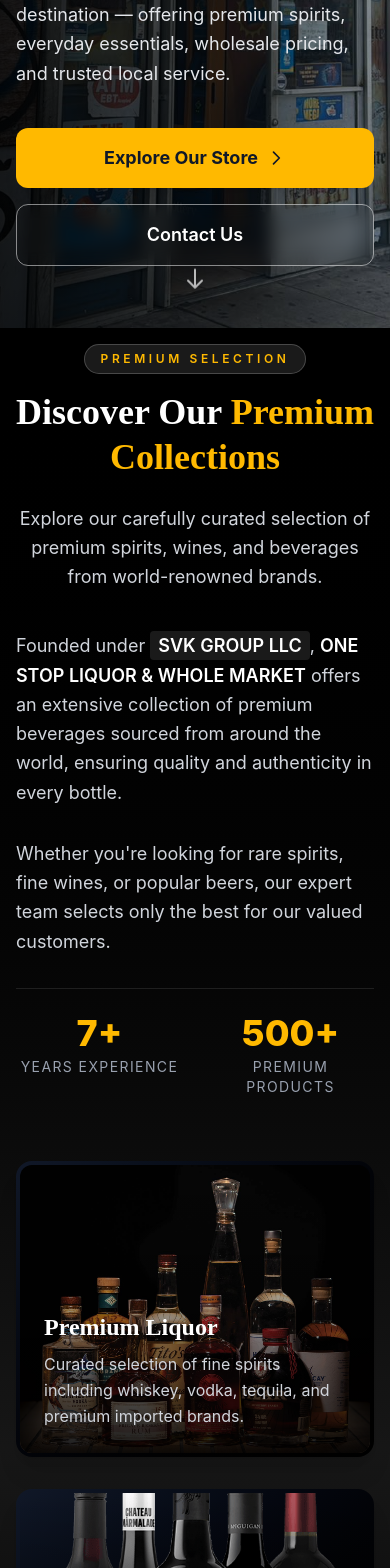
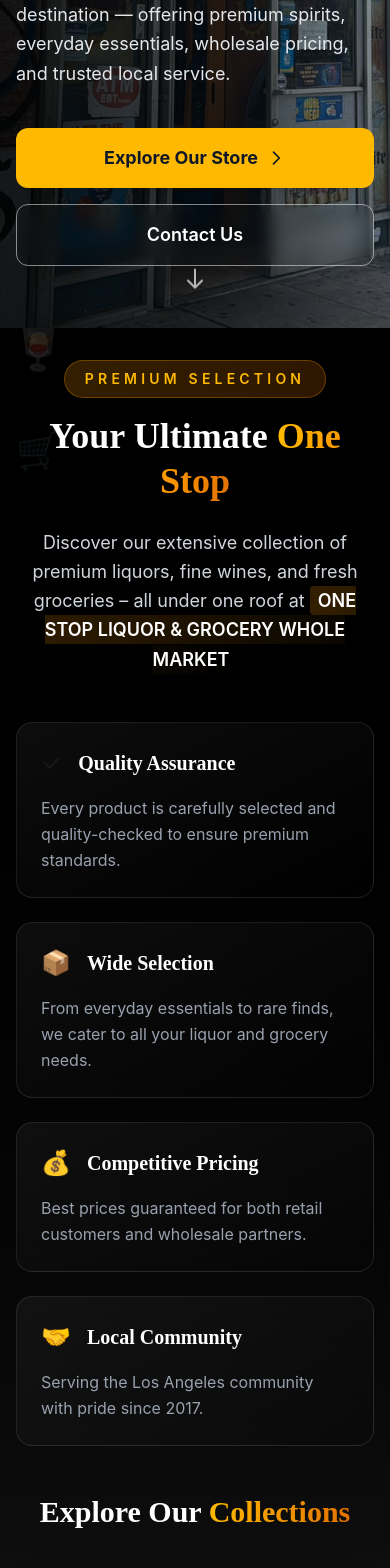
Before and after one commit to shahjalal-mahmud/onestop-demo, a React (Vite) app: page / in a window 390 px wide. Shown: the part 432-2000 px from the top of the page. Built offline with nearby package versions, Linux system fonts and the light colour scheme; the HTML template or start-up script is replaced by a standard one.

Commit message:
2nd revision done

```diff
--- a/src/components/AboutOverview.jsx
+++ b/src/components/AboutOverview.jsx
@@ -1,208 +1,246 @@
 import React from "react";
 
 const AboutOverview = () => {
+  const collections = [
+    {
+      title: "Premium Liquor",
+      description: "Curated selection of fine spirits including whiskey, vodka, tequila, rum, and premium imported brands from around the world.",
+      image: "/liquor-collection.jpg",
+      color: "from-amber-600/20 to-amber-800/10",
+      borderColor: "border-amber-500/30",
+      icon: "🥃",
+      items: ["Whiskey", "Vodka", "Tequila", "Rum", "Gin", "Brandy"]
+    },
+    {
+      title: "Fine Wines",
+      description: "Exclusive collection of red, white, rosé, and sparkling wines from renowned vineyards across California and international regions.",
+      image: "/wine-collection.png",
+      color: "from-red-600/20 to-red-900/10",
+      borderColor: "border-red-500/30",
+      icon: "🍷",
+      items: ["Red Wines", "White Wines", "Sparkling", "Rosé", "Dessert Wines"]
+    },
+    {
+      title: "Fresh Groceries",
+      description: "Quality groceries including fresh produce, dairy, snacks, beverages, and household essentials for your daily needs.",
+      image: "/grocery-collection.jpg",
+      color: "from-emerald-600/20 to-emerald-800/10",
+      borderColor: "border-emerald-500/30",
+      icon: "🛒",
+      items: ["Fresh Produce", "Dairy", "Snacks", "Beverages", "Pantry Items"]
+    }
+  ];
+
+  const features = [
+    {
+      title: "Quality Assurance",
+      description: "Every product is carefully selected and quality-checked to ensure premium standards.",
+      icon: "✓"
+    },
+    {
+      title: "Wide Selection",
+      description: "From everyday essentials to rare finds, we cater to all your liquor and grocery needs.",
+      icon: "📦"
+    },
+    {
+      title: "Competitive Pricing",
+      description: "Best prices guaranteed for both retail customers and wholesale partners.",
+      icon: "💰"
+    },
+    {
+      title: "Local Community",
+      description: "Serving the Los Angeles community with pride since 2017.",
+      icon: "🤝"
+    }
+  ];
+
   return (
-    <section className="relative py-4 sm:py-6 lg:py-8 bg-gradient-to-b from-black via-neutral-900 to-black overflow-hidden">
+    <section className="relative py-8 sm:py-12 lg:py-16 bg-gradient-to-b from-black via-neutral-900 to-black overflow-hidden">
 
-      {/* Ambient background glow */}
-      <div className="absolute inset-0 -z-10">
-        <div className="absolute top-20 left-1/4 w-[28rem] h-[28rem] bg-amber-400/10 rounded-full blur-3xl" />
-        <div className="absolute bottom-20 right-1/4 w-[24rem] h-[24rem] bg-amber-500/10 rounded-full blur-3xl" />
+      {/* Enhanced Background Elements */}
+      <div className="absolute inset-0 -z-10 overflow-hidden">
+        <div className="absolute top-10 left-5% w-[35rem] h-[35rem] bg-amber-400/5 rounded-full blur-3xl animate-pulse-slow" />
+        <div className="absolute bottom-10 right-10% w-[30rem] h-[30rem] bg-emerald-500/5 rounded-full blur-3xl animate-pulse-slower" />
+        <div className="absolute top-1/2 left-1/2 transform -translate-x-1/2 -translate-y-1/2 w-[40rem] h-[40rem] bg-red-500/3 rounded-full blur-3xl" />
+
+        {/* Grid Pattern */}
+        <div className="absolute inset-0 opacity-5 bg-gradient-to-b from-transparent via-white to-transparent"
+          style={{
+            backgroundImage: `linear-gradient(to right, #fff 1px, transparent 1px),
+                            linear-gradient(to bottom, #fff 1px, transparent 1px)`,
+            backgroundSize: '50px 50px'
+          }}
+        />
       </div>
 
       <div className="container mx-auto px-4 sm:px-6 lg:px-8">
         <div className="max-w-7xl mx-auto">
 
-          {/* SECTION HEADER */}
-          <div className="text-center mb-10 lg:mb-14">
-            <span className="inline-block mb-4 px-4 py-1.5 rounded-full
-              bg-white/10 backdrop-blur border border-white/20
-              text-xs font-semibold tracking-[0.3em] text-amber-400 uppercase">
+          {/* ENHANCED SECTION HEADER */}
+          <div className="text-center mb-12 lg:mb-16 relative">
+            {/* Animated Floating Elements */}
+            <div className="absolute -top-10 left-10% text-4xl opacity-10 animate-float">🥃</div>
+            <div className="absolute -top-5 right-15% text-4xl opacity-10 animate-float-delayed">🍷</div>
+            <div className="absolute top-20 left-20% text-4xl opacity-10 animate-float-slower">🛒</div>
+
+            <span className="inline-block mb-4 px-5 py-2 rounded-full
+              bg-gradient-to-r from-amber-500/20 to-amber-600/20 backdrop-blur-sm border border-amber-500/30
+              text-sm font-semibold tracking-[0.3em] text-amber-400 uppercase animate-fade-in">
               Premium Selection
             </span>
 
-            <h2 className="text-4xl sm:text-5xl lg:text-6xl font-extrabold text-white leading-tight mb-6">
-              Discover Our{" "}
-              <span className="text-amber-400">Premium Collections</span>
-            </h2>
+            <h1 className="text-4xl xs:text-5xl sm:text-6xl lg:text-7xl font-extrabold text-white leading-tight mb-6">
+              Your Ultimate{" "}
+              <span className="relative">
+                <span className="bg-gradient-to-r from-amber-400 via-amber-500 to-amber-600 bg-clip-text text-transparent">
+                  One Stop
+                </span>
+                <span className="absolute -bottom-2 left-0 w-full h-1 bg-gradient-to-r from-amber-500 to-transparent"></span>
+              </span>
+            </h1>
 
-            <p className="max-w-2xl mx-auto text-lg sm:text-xl text-gray-300 leading-relaxed">
-              Explore our carefully curated selection of premium spirits, wines, and beverages from world-renowned brands.
+            <p className="max-w-3xl mx-auto text-lg sm:text-xl lg:text-2xl text-gray-300 leading-relaxed px-4">
+              Discover our extensive collection of premium liquors, fine wines, and fresh groceries –
+              all under one roof at{" "}
+              <span className="font-semibold text-white bg-gradient-to-r from-amber-500/20 to-transparent px-2 py-1 rounded">
+                ONE STOP LIQUOR & GROCERY WHOLE MARKET
+              </span>
             </p>
           </div>
 
-          {/* MAIN CONTENT */}
-          <div className="grid grid-cols-1 lg:grid-cols-2 gap-16 lg:gap-24 items-center mb-24">
+          {/* FEATURES GRID */}
+          <div className="grid grid-cols-1 sm:grid-cols-2 lg:grid-cols-4 gap-6 mb-12 lg:mb-16">
+            {features.map((feature, index) => (
+              <div
+                key={index}
+                className="group relative p-6 rounded-2xl bg-gradient-to-br from-white/5 to-transparent
+                  border border-white/10 hover:border-amber-500/30 transition-all duration-300
+                  hover:translate-y-[-4px] hover:shadow-2xl hover:shadow-amber-500/10"
+              >
+                <div className="absolute inset-0 bg-gradient-to-br from-amber-500/5 to-transparent rounded-2xl opacity-0 group-hover:opacity-100 transition-opacity duration-300" />
 
-            {/* TEXT SIDE */}
-            <div className="space-y-8">
-              <p className="text-lg sm:text-xl text-gray-300 leading-relaxed">
-                Founded under{" "}
-                <span className="font-semibold text-white bg-white/10 px-2 py-1 rounded">
-                  SVK GROUP LLC
+                <div className="flex items-center gap-4 mb-4">
+                  <div className="text-2xl group-hover:scale-110 transition-transform duration-300">
+                    {feature.icon}
+                  </div>
+                  <h3 className="text-xl font-bold text-white">
+                    {feature.title}
+                  </h3>
+                </div>
+                <p className="text-gray-400 leading-relaxed">
+                  {feature.description}
+                </p>
+              </div>
+            ))}
+          </div>
+
+          {/* COLLECTIONS SECTION */}
+          <div className="mb-16 lg:mb-20">
+            <h2 className="text-3xl sm:text-4xl lg:text-5xl font-bold text-white text-center mb-10 lg:mb-14">
+              Explore Our{" "}
+              <span className="bg-gradient-to-r from-amber-400 to-amber-600 bg-clip-text text-transparent">
+                Collections
               </span>
-                ,{" "}
-                <span className="font-semibold text-white">
-                  ONE STOP LIQUOR & WHOLE MARKET
-                </span>{" "}
-                offers an extensive collection of premium beverages sourced from
-                around the world, ensuring quality and authenticity in every bottle.
+            </h2>
+
+            <div className="grid grid-cols-1 lg:grid-cols-3 gap-8 lg:gap-6">
+              {collections.map((collection, index) => (
+                <div
+                  key={index}
+                  className="group relative rounded-3xl overflow-hidden
+                  bg-gradient-to-br from-gray-900 via-gray-900 to-black
+                  border border-gray-800 shadow-2xl
+                  hover:shadow-amber-500/20 hover:border-amber-500/40
+                  transition-all duration-500 hover:-translate-y-2"
+                >
+                  {/* Background Pattern */}
+                  <div className={`absolute inset-0 bg-gradient-to-br ${collection.color} opacity-50`} />
+
+                  <div className="relative h-64 sm:h-72 md:h-80 overflow-hidden">
+                    {/* Image */}
+                    <div className="absolute inset-0 bg-gradient-to-b from-transparent via-black/30 to-black/90" />
+                    <img
+                      src={collection.image}
+                      alt={collection.title}
+                      className="w-full h-full object-cover group-hover:scale-110
+                        transition-transform duration-700"
+                    />
+
+                    {/* Icon Badge */}
+                    <div className="absolute top-4 right-4 text-4xl bg-black/60 backdrop-blur-sm
+                      p-3 rounded-full border border-white/20">
+                      {collection.icon}
+                    </div>
+                  </div>
+
+                  {/* Content */}
+                  <div className="relative p-6 md:p-8">
+                    <h3 className="text-2xl md:text-3xl font-bold text-white mb-3">
+                      {collection.title}
+                    </h3>
+                    <p className="text-gray-300 mb-6 leading-relaxed">
+                      {collection.description}
                     </p>
 
-              <p className="text-lg sm:text-xl text-gray-300 leading-relaxed">
-                Whether you're looking for rare spirits, fine wines, or popular beers,
-                our expert team selects only the best for our valued customers.
-              </p>
-
-              {/* STATS */}
-              <div className="grid grid-cols-2 gap-6 pt-6 border-t border-white/10">
-                <div className="text-center">
-                  <div className="text-4xl font-extrabold text-amber-400 mb-1">
-                    7+
-                  </div>
-                  <div className="text-sm tracking-widest text-gray-400 uppercase">
-                    Years Experience
+                    {/* Items List */}
+                    <div className="flex flex-wrap gap-2 mb-6">
+                      {collection.items.map((item, i) => (
+                        <span
+                          key={i}
+                          className="px-3 py-1.5 text-sm rounded-full bg-white/5 border border-white/10
+                            text-gray-300 hover:bg-white/10 hover:text-white transition-colors"
+                        >
+                          {item}
+                        </span>
+                      ))}
                     </div>
                   </div>
-                <div className="text-center">
-                  <div className="text-4xl font-extrabold text-amber-400 mb-1">
-                    500+
                 </div>
-                  <div className="text-sm tracking-widest text-gray-400 uppercase">
-                    Premium Products
+              ))}
             </div>
           </div>
         </div>
       </div>
 
-            {/* PRODUCT IMAGES GRID */}
-            <div className="grid grid-cols-1 sm:grid-cols-2 gap-8">
+      {/* Custom Animations */}
+      <style jsx="true">{`
+        @keyframes float {
+          0%, 100% { transform: translateY(0px); }
+          50% { transform: translateY(-20px); }
+        }
 
-              {/* LIQUOR CARD */}
-              <div
-                className="group relative rounded-2xl overflow-hidden
-                bg-gradient-to-br from-gray-900 to-black p-1
-                shadow-xl hover:shadow-2xl transition-all duration-500
-                hover:-translate-y-2"
-              >
-                <div className="relative h-72 sm:h-80 overflow-hidden rounded-xl">
-                  {/* Product Image */}
-                  <img
-                    src="/liquor-collection.jpg" // Replace with your actual image path
-                    alt="Premium Liquor Collection"
-                    className="w-full h-full object-cover group-hover:scale-110
-                      transition-transform duration-700"
-                  />
+        @keyframes float-delayed {
+          0%, 100% { transform: translateY(0px) rotate(0deg); }
+          50% { transform: translateY(-15px) rotate(5deg); }
+        }
 
-                  {/* Gradient Overlay */}
-                  <div className="absolute inset-0 bg-gradient-to-t from-black/90 via-black/40 to-transparent" />
+        @keyframes float-slower {
+          0%, 100% { transform: translateY(0px) rotate(0deg); }
+          50% { transform: translateY(-10px) rotate(-5deg); }
+        }
 
-                  {/* Content Overlay */}
-                  <div className="absolute bottom-0 left-0 right-0 p-6">
+        @keyframes pulse-slow {
+          0%, 100% { opacity: 0.05; }
+          50% { opacity: 0.1; }
+        }
 
-                    <h3 className="text-2xl font-bold text-white mb-2">
-                      Premium Liquor
-                    </h3>
-                    <p className="text-gray-300 leading-relaxed">
-                      Curated selection of fine spirits including whiskey, vodka,
-                      tequila, and premium imported brands.
-                    </p>
-                  </div>
-                </div>
-              </div>
+        @keyframes pulse-slower {
+          0%, 100% { opacity: 0.03; }
+          50% { opacity: 0.07; }
+        }
 
-              {/* WINE CARD */}
-              <div
-                className="group relative rounded-2xl overflow-hidden
-                bg-gradient-to-br from-gray-900 to-black p-1
-                shadow-xl hover:shadow-2xl transition-all duration-500
-                hover:-translate-y-2"
-              >
-                <div className="relative h-72 sm:h-80 overflow-hidden rounded-xl">
-                  {/* Product Image */}
-                  <img
-                    src="/wine-collection.png"
-                    alt="Fine Wine Selection"
-                    className="w-full h-full object-cover group-hover:scale-110
-                      transition-transform duration-700"
-                  />
+        @keyframes fade-in {
+          from { opacity: 0; transform: translateY(10px); }
+          to { opacity: 1; transform: translateY(0); }
+        }
 
-                  {/* Gradient Overlay */}
-                  <div className="absolute inset-0 bg-gradient-to-t from-black/90 via-black/40 to-transparent" />
-
-                  {/* Content Overlay */}
-                  <div className="absolute bottom-0 left-0 right-0 p-6">
-                    <h3 className="text-2xl font-bold text-white mb-2">
-                      Fine Wines
-                    </h3>
-                    <p className="text-gray-300 leading-relaxed">
-                      Exclusive collection of red, white, and sparkling wines
-                      from renowned vineyards worldwide.
-                    </p>
-                  </div>
-                </div>
-              </div>
-            </div>
-          </div>
-
-          {/* ADDITIONAL FEATURES SECTION */}
-          <div className="grid grid-cols-1 md:grid-cols-3 gap-8 mt-16">
-            {/* FEATURE 1 */}
-            <div className="bg-gradient-to-br from-gray-900/50 to-black/50 rounded-2xl p-8
-              border border-gray-800 hover:border-amber-500/30 transition-all duration-300">
-              <div className="flex items-center gap-4 mb-4">
-                <div className="p-3 rounded-xl bg-amber-500/10">
-                  <svg className="w-6 h-6 text-amber-400" fill="none" stroke="currentColor" viewBox="0 0 24 24">
-                    <path strokeLinecap="round" strokeLinejoin="round" strokeWidth={2}
-                      d="M9 12l2 2 4-4m6 2a9 9 0 11-18 0 9 9 0 0118 0z" />
-                  </svg>
-                </div>
-                <h3 className="text-xl font-bold text-white">Quality Guaranteed</h3>
-              </div>
-              <p className="text-gray-400">
-                Every product is carefully selected and verified for authenticity
-                and quality assurance.
-              </p>
-            </div>
-
-            {/* FEATURE 2 */}
-            <div className="bg-gradient-to-br from-gray-900/50 to-black/50 rounded-2xl p-8
-              border border-gray-800 hover:border-amber-500/30 transition-all duration-300">
-              <div className="flex items-center gap-4 mb-4">
-                <div className="p-3 rounded-xl bg-amber-500/10">
-                  <svg className="w-6 h-6 text-amber-400" fill="none" stroke="currentColor" viewBox="0 0 24 24">
-                    <path strokeLinecap="round" strokeLinejoin="round" strokeWidth={2}
-                      d="M12 8c-1.657 0-3 .895-3 2s1.343 2 3 2 3 .895 3 2-1.343 2-3 2m0-8c1.11 0 2.08.402 2.599 1M12 8V7m0 1v8m0 0v1m0-1c-1.11 0-2.08-.402-2.599-1M21 12a9 9 0 11-18 0 9 9 0 0118 0z" />
-                  </svg>
-                </div>
-                <h3 className="text-xl font-bold text-white">Best Prices</h3>
-              </div>
-              <p className="text-gray-400">
-                Competitive pricing with special wholesale rates for businesses
-                and bulk purchases.
-              </p>
-            </div>
-
-            {/* FEATURE 3 */}
-            <div className="bg-gradient-to-br from-gray-900/50 to-black/50 rounded-2xl p-8
-              border border-gray-800 hover:border-amber-500/30 transition-all duration-300">
-              <div className="flex items-center gap-4 mb-4">
-                <div className="p-3 rounded-xl bg-amber-500/10">
-                  <svg className="w-6 h-6 text-amber-400" fill="none" stroke="currentColor" viewBox="0 0 24 24">
-                    <path strokeLinecap="round" strokeLinejoin="round" strokeWidth={2}
-                      d="M13 10V3L4 14h7v7l9-11h-7z" />
-                  </svg>
-                </div>
-                <h3 className="text-xl font-bold text-white">Fast Delivery</h3>
-              </div>
-              <p className="text-gray-400">
-                Quick and reliable delivery service across Los Angeles area.
-                Order online or visit our store.
-              </p>
-            </div>
-          </div>
-        </div>
-      </div>
+        .animate-float { animation: float 6s ease-in-out infinite; }
+        .animate-float-delayed { animation: float-delayed 8s ease-in-out infinite 1s; }
+        .animate-float-slower { animation: float-slower 10s ease-in-out infinite 2s; }
+        .animate-pulse-slow { animation: pulse-slow 8s ease-in-out infinite; }
+        .animate-pulse-slower { animation: pulse-slower 12s ease-in-out infinite; }
+        .animate-fade-in { animation: fade-in 0.8s ease-out; }
+      `}</style>
     </section>
   );
 };
--- a/src/components/CallToAction.jsx
+++ b/src/components/CallToAction.jsx
@@ -4,9 +4,9 @@
 const CallToAction = () => {
   const trustItems = [
     {
-      text: "ONE STOP LIQUOR & WHOLE MARKET",
+      text: "ONE STOP LIQUOR & GROCERY WHOLE MARKET",
       icon: <Shield className="w-6 h-6" />,
-      description: "Premium liquor & wholesale destination"
+      description: "Premium liquor & grocery wholesale destination"
     },
     {
       text: "SVK GROUP LLC",
@@ -55,11 +55,11 @@
             </p>
 
             {/* Stats */}
-            <div className="grid grid-cols-1 sm:grid-cols-3 gap-6 max-w-2xl mx-auto mb-16">
+            <div className="grid grid-cols-1 sm:grid-cols-2 gap-6 max-w-2xl mx-auto mb-16">
               {[
                 { value: "7+ Years", label: "Of Excellence", icon: <Award className="w-5 h-5" /> },
                 { value: "500+", label: "Premium Products", icon: <Shield className="w-5 h-5" /> },
-                { value: "24/7", label: "Customer Support", icon: <Truck className="w-5 h-5" /> }
+                // { value: "24/7", label: "Customer Support", icon: <Truck className="w-5 h-5" /> }
               ].map((stat, index) => (
                 <div
                   key={index}
@@ -99,7 +99,7 @@
 
             {/* Secondary button */}
             <a
-              href="mailto:hr@onestopliquorandwholemart.info"
+              href="mailto:contact@onestopliquorandwholemart.info"
               className="group w-full sm:w-auto px-10 py-5 lg:px-12 lg:py-6
                 bg-transparent text-white font-semibold text-lg rounded-2xl
                 border-2 border-amber-500/50 hover:border-amber-400 hover:bg-amber-500/10
@@ -162,7 +162,7 @@
                     +1 323-292-7591
                   </span>
                   <span className="text-sm text-gray-400">
-                    Call to Order
+                    Call for any Information
                   </span>
                 </div>
               </a>
--- a/src/components/HeroSection.jsx
+++ b/src/components/HeroSection.jsx
@@ -69,7 +69,7 @@
 
             {/* Secondary CTA */}
             <a
-              href="mailto:hr@onestopliquorandwholemart.info"
+              href="mailto:contact@onestopliquorandwholemart.info"
               className="inline-flex items-center justify-center px-8 py-4
     rounded-xl border border-white/50
     text-white font-semibold text-lg
--- a/src/pages/About.jsx
+++ b/src/pages/About.jsx
@@ -6,7 +6,7 @@
     {
       icon: <Building2 className="w-8 h-8" />,
       title: "Company Name",
-      value: "ONE STOP LIQUOR & WHOLE MARKET",
+      value: "ONE STOP LIQUOR & GROCERY WHOLE MARKET",
       description: "Operating under SVK Group LLC"
     },
     {
@@ -94,7 +94,7 @@
             </div>
 
             <p className="text-lg md:text-xl text-gray-300 leading-relaxed mb-10">
-              Established in 2017, <span className="font-bold text-amber-400">ONE STOP LIQUOR & WHOLE MARKET</span> has
+              Established in 2017, <span className="font-bold text-amber-400">ONE STOP LIQUOR & GROCERY WHOLE MARKET</span> has
               built an unwavering reputation for reliability and operational excellence under the esteemed
               <span className="font-bold text-amber-300"> SVK Group LLC</span>. We've grown to become a trusted
               name in the industry through our unwavering dedication to quality, customer satisfaction,
```
Also changed, not shown: src/components/Footer.jsx (+4 -4 lines), src/components/LocationSection.jsx (+1 -23 lines), src/components/Navbar.jsx (+57 -89 lines), src/pages/Team.jsx (+4 -4 lines), public/grocery-collection.jpg (added). Lines whose indentation alone changed are shown as unchanged.
